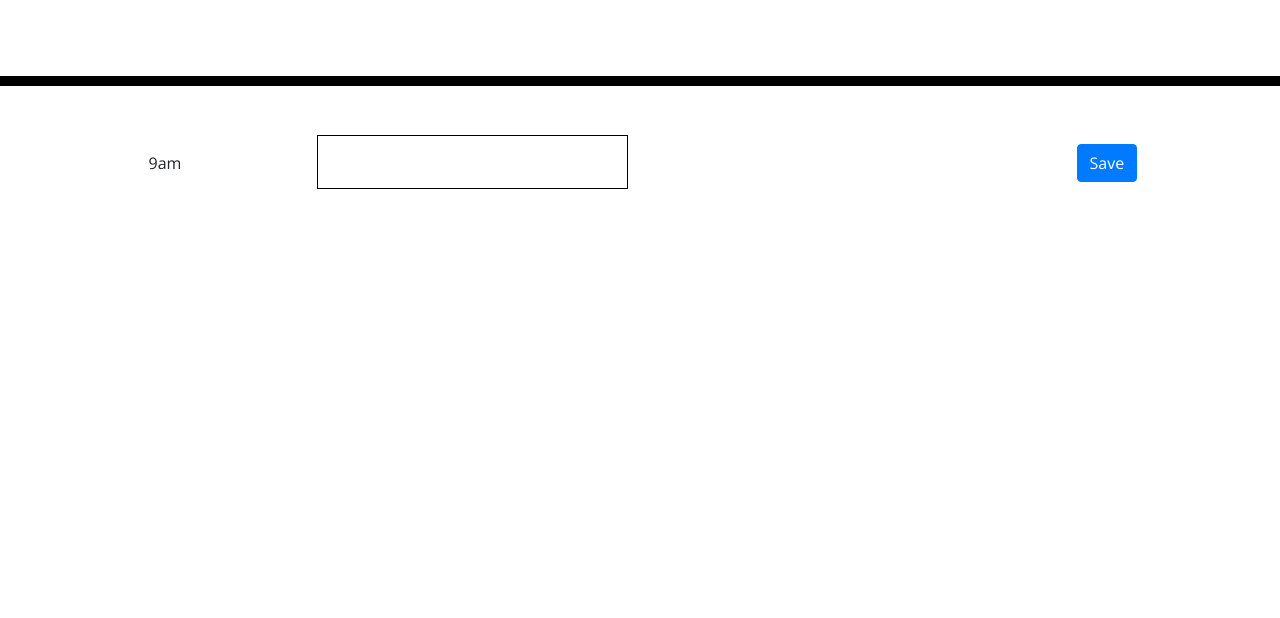
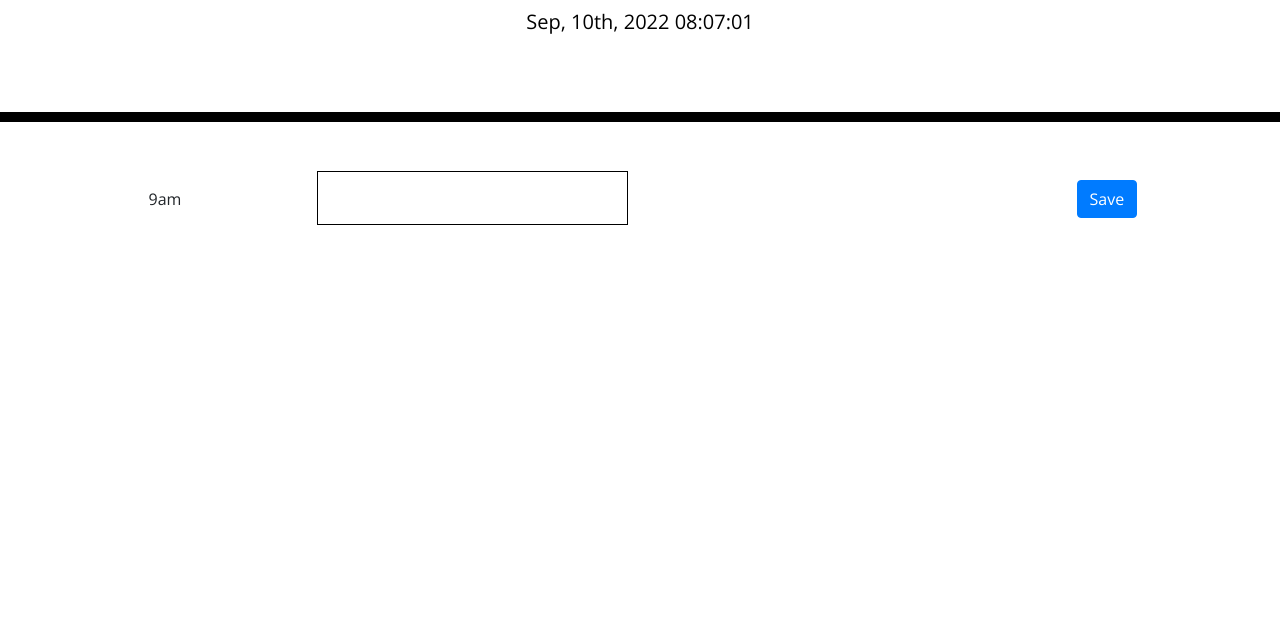
Before and after one commit to seanbutcher1994/ScheduleApp, a plain HTML site: page index.html in a window 1280 px wide. Shown: the part 182-800 px from the top of the page. Drawn offline with nearby package versions, Linux system fonts and the light colour scheme; files that its build step writes are made by us from their sources.

Commit message:
Add functionality to date/time at top of page

```diff
--- a/Assets/JS/script.js
+++ b/Assets/JS/script.js
@@ -8,9 +8,20 @@
 </div>
 </div> */
 
+// Function for User to be able to see current date and time
+$(function(){
+    const currentTime = $('#currentTime');
+    const container = $(".container")
+    function startTimer(){
+        setInterval(function(){
+            currentTime.text(moment().format('MMM, Do, YYYY HH:mm:ss'));
+        }, 1000);
+    }
+    startTimer();
+
+})
 
 // When user lands on this app
-    // should see the current time (clock)
     // should see 9am-5pm blocks with colour blocks (past, present and future)
     // with all the previous notes
 
--- a/index.html
+++ b/index.html
@@ -26,7 +26,7 @@
     <header class="jumbotron">
       <h1 class="display-3">Work Day Scheduler</h1>
       <p class="lead">A simple calendar app for scheduling your work day</p>
-      <p id="currentDay" class="lead"></p>
+      <p id="currentTime" class="lead"></p>
     </header>
     <div class="container">
       <!-- Timeblocks go here -->
```
